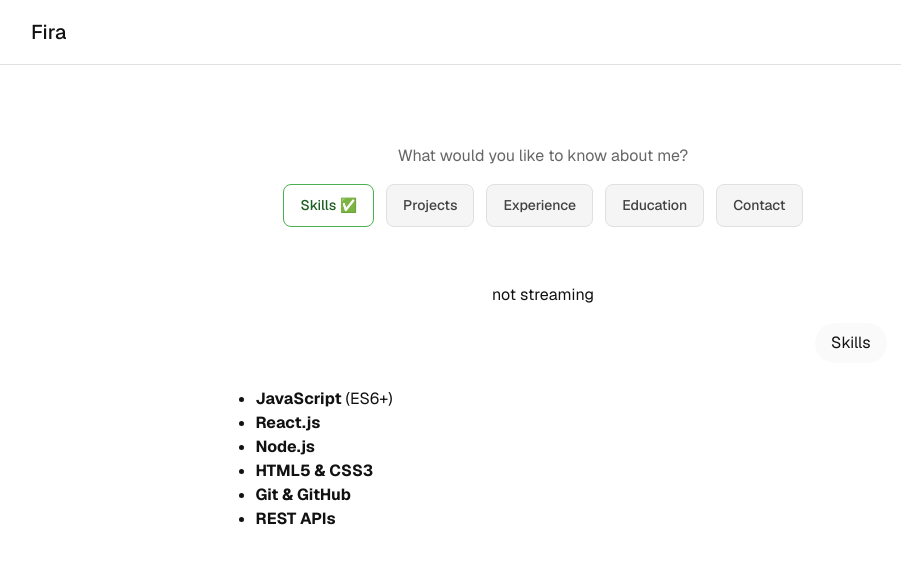
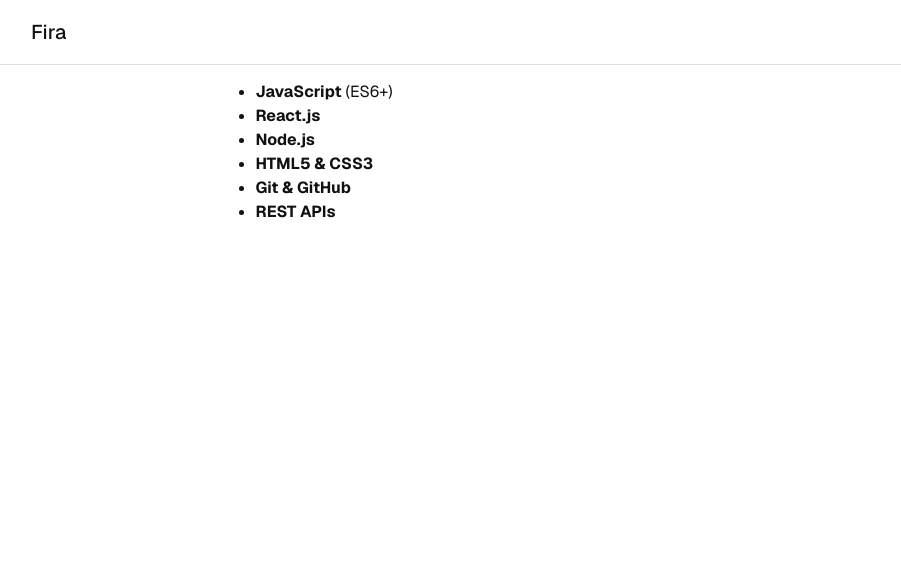
Before and after one commit to fira-pro/portfolio, a React (Vite) app: page / in a window 1280 px wide. Both pictures are taken after a click on the button "Skills". Shown: the top 564 px of the page, without its empty margins (97-998 px from the left). Built offline with nearby package versions, Linux system fonts and the light colour scheme; some icons are missing.

Commit message:
- move wrapper box that help aligning chat bubbles form chatList to chatMessage - add height fo 100vh to the new added wrapper in chatMessage to successfully scroll the new added chat bubble to the top of the screen

```diff
--- a/src/components/chat/ChatList.jsx
+++ b/src/components/chat/ChatList.jsx
@@ -1,22 +1,13 @@
 import ChatMessage from "./ChatMessage";
 import usePortfolioStore from "src/store";
-import Box from "@mui/material/Box";
 import IntroHeader from "./IntroHeader";
 import Suggestions from "./Suggestions";
-import DrawerHeader from "../layout/DrawerHeader";
 import Container from "@mui/material/Container";
 const ChatList = () => {
-  const { sections, streamedSections, currentStreamingId } =
+  const { sections, streamedSections } =
     usePortfolioStore();
 
-  const isStreaming = currentStreamingId !== null;
   const isJustStarted = streamedSections.length === 0;
-
-  // ! Needs review
-  // useEffect(() => {
-  //   if (isStreaming && showScrollButton) scrollToBottom();
-  // }, [isStreaming, showScrollButton, scrollToBottom]);
-
   return (
     <Container
       maxWidth="sm"
@@ -28,29 +19,22 @@
     >
       {isJustStarted && <IntroHeader />}
       <Suggestions />
-      <Box
-        sx={{
-          display: "flex",
-          flexDirection: "column",
-          justifyContent: "start",
-          alignItems: "center",
-          width: "100%",
-          p: 2,
-        }}
-      >
-        <p>{isStreaming ? "streaming" : "not streaming"}</p>
-        {streamedSections.map((sectionId) => {
+
+      {streamedSections.map((sectionId, index) => {
         const section = sections.find(
           (s) => s.id === sectionId
         );
+        const isLast =
+          index === streamedSections.length - 1;
+
         return (
           <ChatMessage
             key={sectionId}
             section={section}
+            isLast={isLast}
           />
         );
       })}
-      </Box>
     </Container>
   );
 };
--- a/src/components/chat/ChatMessage.jsx
+++ b/src/components/chat/ChatMessage.jsx
@@ -3,13 +3,29 @@
 import Markdown from "react-markdown";
 import usePortfolioStore from "src/store";
 import CircularProgress from "@mui/material/CircularProgress";
-const ChatMessage = ({ section }) => {
+import Box from "@mui/material/Box";
+const ChatMessage = ({ section, isLast }) => {
   const { streamedContent } = usePortfolioStore();
   const content = streamedContent[section.id] || {};
 
   return (
-    <>
-      <ChatBubble type="user">{section.title}</ChatBubble>
+    <Box
+      sx={{
+        display: "flex",
+        flexDirection: "column",
+        justifyContent: "start",
+        alignItems: "center",
+        width: "100%",
+        p: 2,
+        height:
+          (section.status === "streaming") | isLast
+            ? "100vh"
+            : "auto",
+      }}
+    >
+      <ChatBubble type="user" dataUserMessage={section.id}>
+        {section.title} {section.status}
+      </ChatBubble>
 
       {section.status === "loading" ? (
         <CircularProgress
@@ -23,7 +39,7 @@
           </Markdown>
         </ChatBubble>
       )}
-    </>
+    </Box>
   );
 };
 
```
Lines whose indentation alone changed are shown as unchanged.
